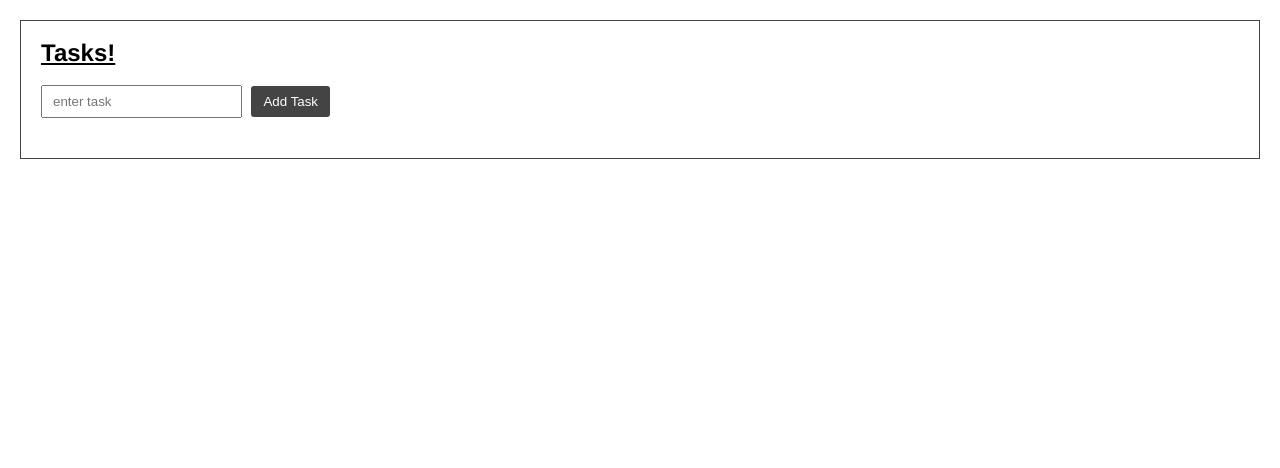
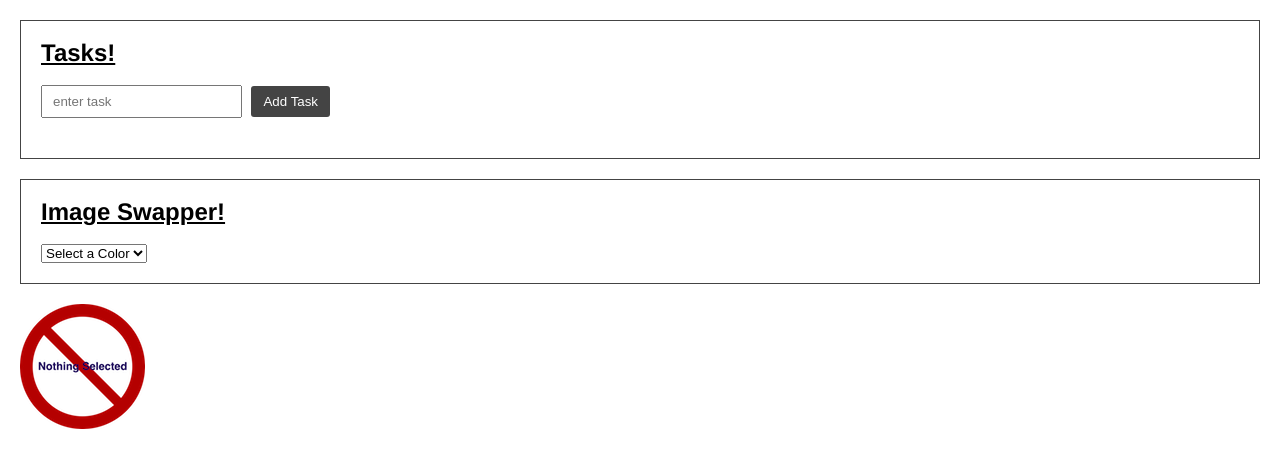
Before and after one commit to ohjonah/301-notes, a plain HTML site: page demos/03-todo-and-image-swapper/index.html in a window 1280 px wide. Drawn offline with nearby package versions, Linux system fonts and the light colour scheme.

Commit message:
added day 3 demo for image switcher

```diff
--- a/demos/03-todo-and-image-swapper/app.js
+++ b/demos/03-todo-and-image-swapper/app.js
@@ -44,10 +44,17 @@ function removeTask() {
   });
 }
 
+function imageSwapper() {
+  $('select').on('change', function() {
+    var $imgSrc = $(this).val();
+    $('.main-img').attr('src', $imgSrc);
+  });
+}
 
 $(document).ready(function() {
   addTask();
   removeTask();
+  imageSwapper();
 });
 
 // doesn't always work. take it out if it doesn't.
--- a/demos/03-todo-and-image-swapper/index.html
+++ b/demos/03-todo-and-image-swapper/index.html
@@ -20,6 +20,21 @@
       </section>
     </section>
 
+    <section class="container">
+      <h2>Image Swapper!</h2>
+
+      <select>
+        <option value="img/no-selection.png">Select a Color</option>
+        <option value="img/blue.png">Blue Shirt</option>
+        <option value="img/green.png">Green Shirt</option>
+        <option value="img/black.png">Black Shirt</option>
+      </select>
+    </section>
+
+    <div class="img-container">
+      <img class="main-img" src="img/no-selection.png">
+    </div>
+
     <script src="https://code.jquery.com/jquery-3.2.1.slim.min.js"></script>
     <script src="app.js"></script>
   </body>
--- a/demos/03-todo-and-image-swapper/style.css
+++ b/demos/03-todo-and-image-swapper/style.css
@@ -49,3 +49,7 @@ input[type="text"]:focus {
   margin: 5px 20px;
   list-style: circle;
 }
+
+.img-container {
+  margin-top: 20px;
+}
```
